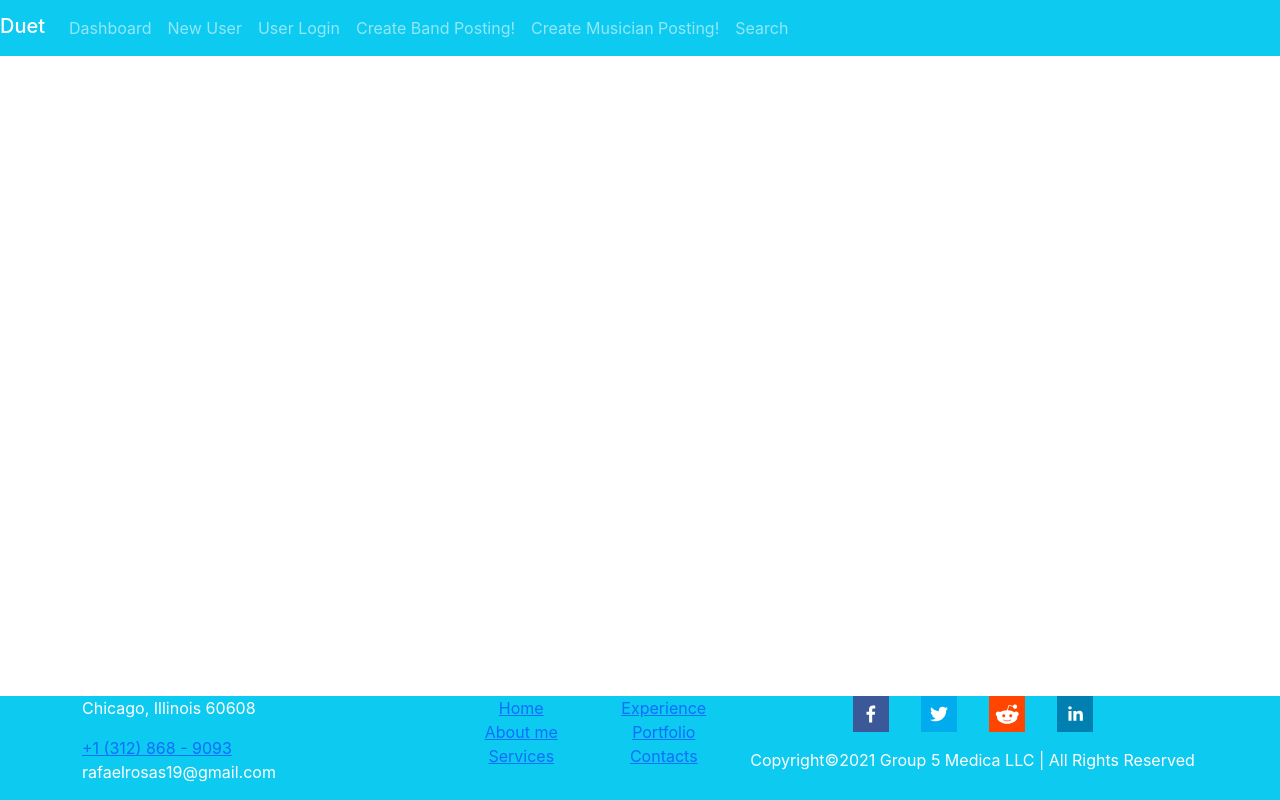
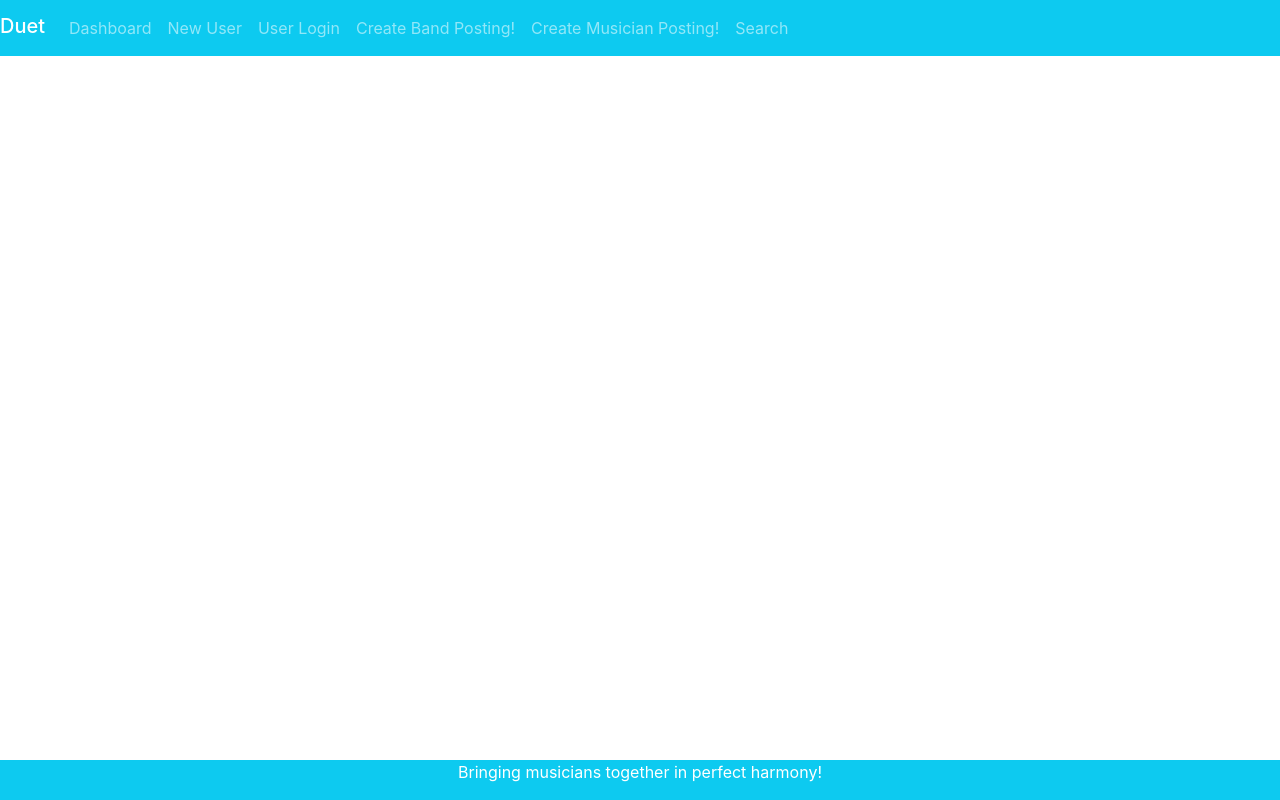
Before and after one commit to NW-Scrappy/duet, a React (Create React App) app in the folder client/: page /about in a window 1280 px wide. Built offline with nearby package versions, Linux system fonts and the light colour scheme.

Commit message:
updated footer

```diff
--- a/client/src/components/Footer.js
+++ b/client/src/components/Footer.js
@@ -14,72 +14,12 @@ const Footer = () => {
     <div className="footer">
       <div className="container">
         <div className="row">
-          <div className="col-lg-4 col-md-6 col-sm-6">
-            <div className="d-flex">
-              <p>Chicago, Illinois 60608</p>
-            </div>
-            <div className="d-flex">
-              <a href="tel:312-868-9093">+1 (312) 868 - 9093</a>
-            </div>
-            <div className="d-flex">
-              <p>rafaelrosas19@gmail.com</p>
+          <div className="col-lg-12">
+            <div className>
+              <p>Bringing musicians together in perfect harmony!</p>
             </div>
           </div>
-          <div className="col-lg-3 col-md-2 col-sm-6">
-            <div className="row">
-              <div className="col">
-                <a className="footer-nav">Home</a>
-                <br />
-                <a className="footer-nav">About me</a>
-                <br />
-                <a className="footer-nav">Services</a>
-              </div>
-              <div className="col">
-                <a className="footer-nav">Experience</a>
-                <br />
-                <a className="footer-nav">Portfolio</a>
-                <br />
-                <a className="footer-nav">Contacts</a>
-              </div>
-            </div>
-          </div>
-          <div className="col-lg-5 col-md-5 col-sm-6 align-items-center">
-            <div className="d-flex justify-content-center">
-              <FacebookShareButton
-                url={"https://github.com/rafaelrosas19"}
-                quote={"FullStack Developer"}
-                hashtag="#javascript"
-              >
-                <FacebookIcon className="mx-3" size={36} />
-              </FacebookShareButton>
-              <TwitterShareButton
-                url={"https://github.com/rafaelrosas19"}
-                quote={"FullStack Developer"}
-                hashtag="#javascript"
-              >
-                <TwitterIcon className="mx-3" size={36} />
-              </TwitterShareButton>
-              <RedditShareButton
-                url={"https://github.com/rafaelrosas19"}
-                quote={"FullStack Developer"}
-                hashtag="#javascript"
-              >
-                <RedditIcon className="mx-3" size={36} />
-              </RedditShareButton>
-              <LinkedinShareButton
-                url={"https://github.com/rafaelrosas19"}
-                quote={"FullStack Developer"}
-                hashtag="#javascript"
-              >
-                <LinkedinIcon className="mx-3" size={36} />
-              </LinkedinShareButton>
-            </div>
-            <p className="pt-3 text-center">
-              Copyright&copy;
-              {new Date().getFullYear()}&nbsp;Group 5 Medica LLC | All Rights
-              Reserved
-            </p>
-          </div>
+          <div className=""></div>
         </div>
       </div>
     </div>
```
